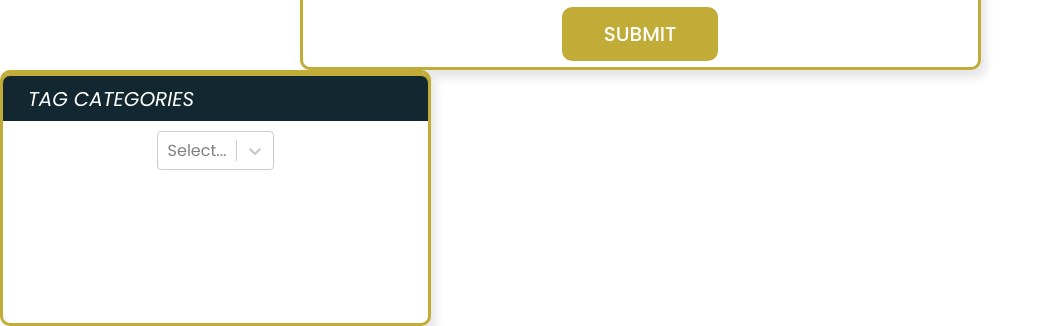
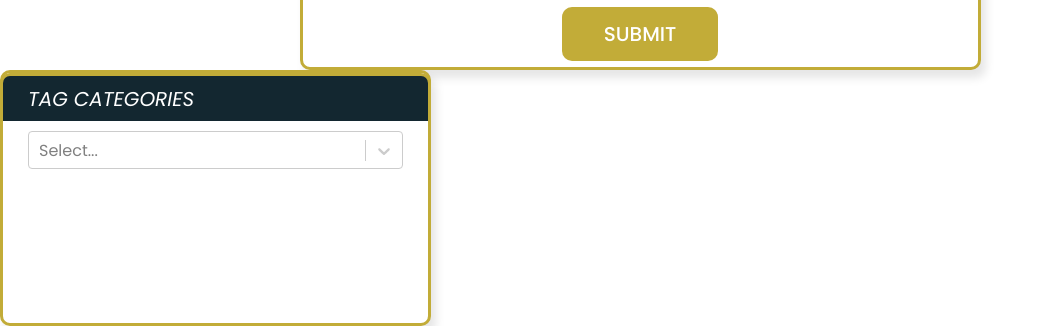
Before and after one commit to alliebourden/fableforge, a React (Vite) app: page /session-editor in a window 1280 px wide. Shown: the part 1511-1837 px from the top of the page, without its empty margins (0-1049 px from the left). Built offline with nearby package versions, Linux system fonts and the light colour scheme.

Commit message:
style - min-height for tag container, height width control

```diff
--- a/src/components/CategoryTags.jsx
+++ b/src/components/CategoryTags.jsx
@@ -4,7 +4,7 @@ import Select from "react-select";
 const categoryStyle = {
   container: {
     width: "425px",
-    height: "250px",
+    minHeight: "250px",
     borderRadius: "10px",
     border: "3px solid #C2AC38",
     background: "#FFF",
@@ -104,6 +104,11 @@ const SessionTags = () => {
             ...provided,
             marginTop: "10px",
           }),
+          control: (provided, state) => ({
+            ...provided,
+            width: "375px",
+            height: "25px",
+          }),
         }}
         value={selectedTags}
         onChange={handleChange}
```
